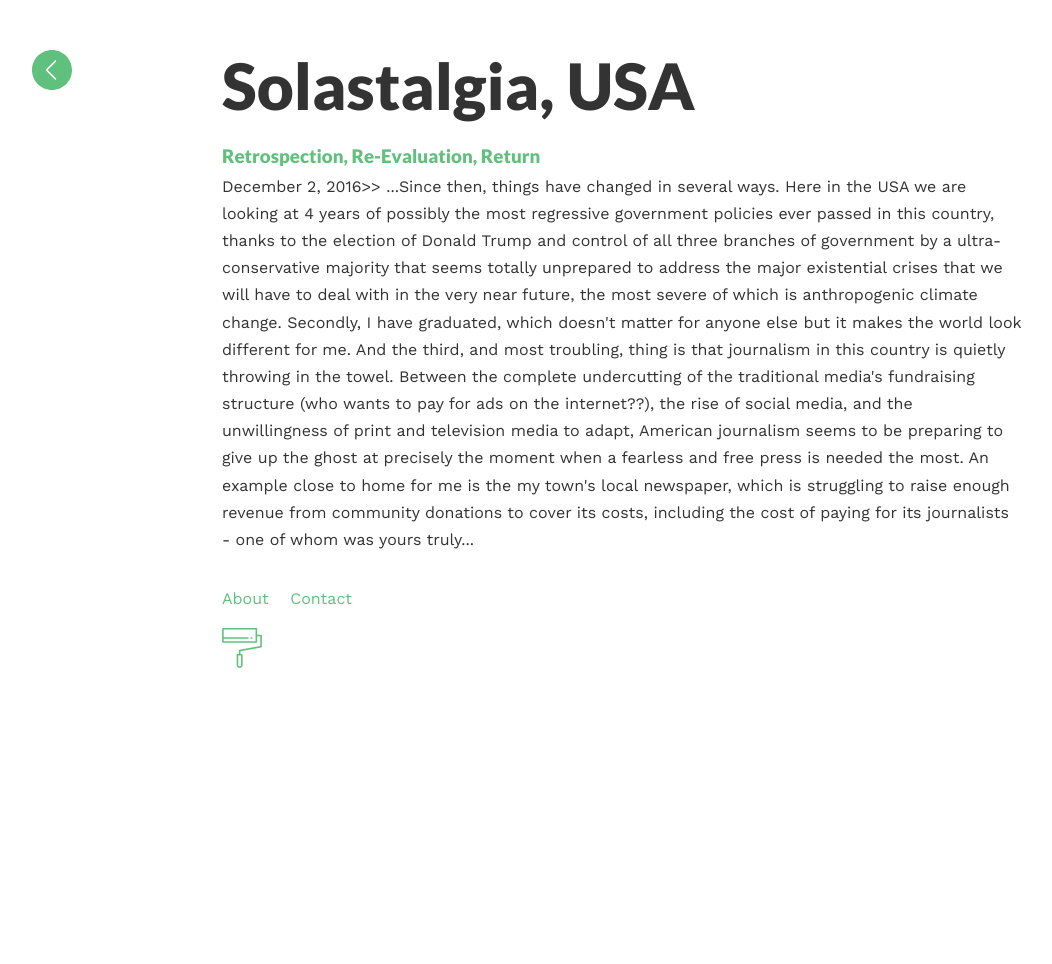
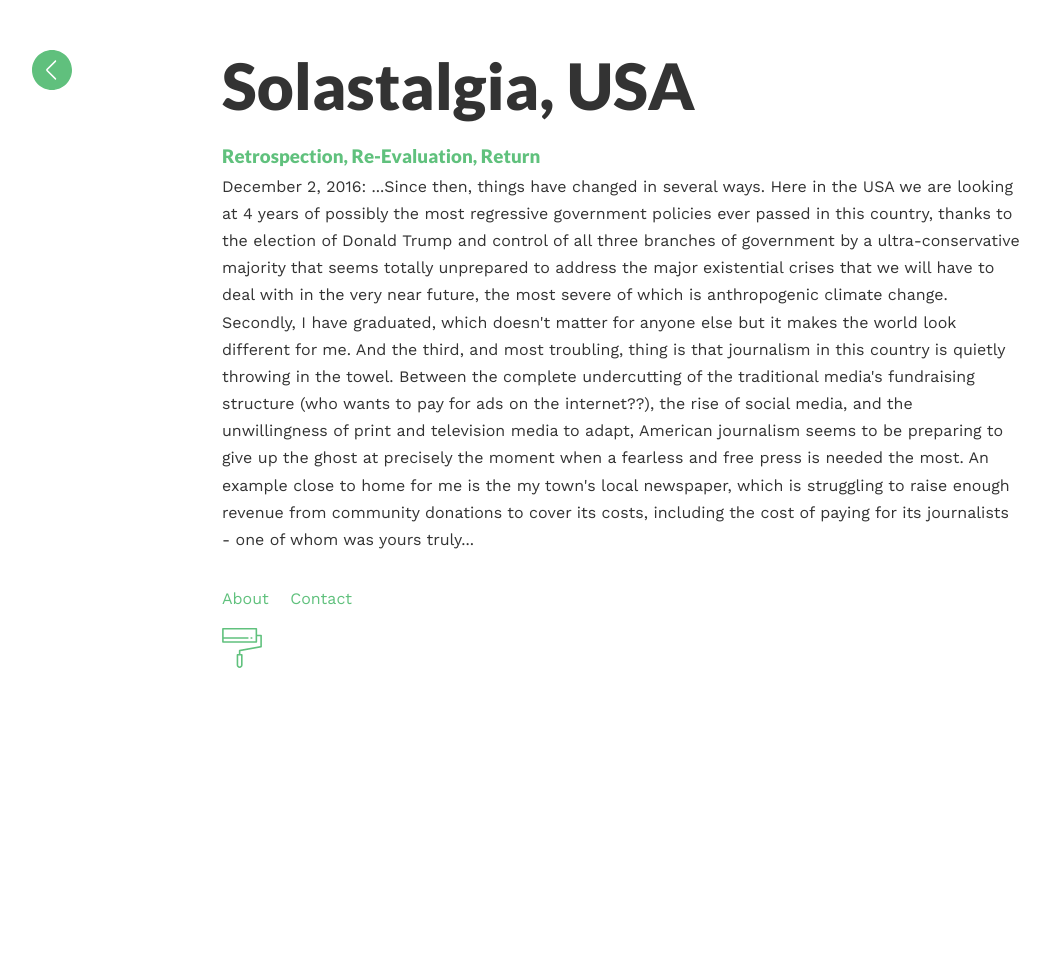
Before and after one commit to SolastalgiaUSA/solastalgiausa.github.io, a Jekyll site: the page built from index.html, in a window 1280 px wide. Shown: the whole page, without its empty margins (18-1070 px from the left). Built offline with Jekyll 4.4.1, drawn with Linux system fonts in a browser that asks for light colours.

Commit message:
date to grey with colon

```diff
--- a/index.html
+++ b/index.html
@@ -3,5 +3,5 @@
 ---
 <h1 class="headline">{{site.title}}</h1>
 {% for post in site.posts %}
-<h3><a href="{{post.url | prepend: site.baseurl}}">{{post.title}}</a></h3> <span style="color:d3d3d3">{{ post.date | date: "%B %-d, %Y" }}>></span> {{ post.excerpt }}
+<h3><a href="{{post.url | prepend: site.baseurl}}">{{post.title}}</a></h3> <span style="color:d3d3d3">{{ post.date | date: "%B %-d, %Y" }}:</span> {{ post.excerpt }}
 {% endfor %}
```
